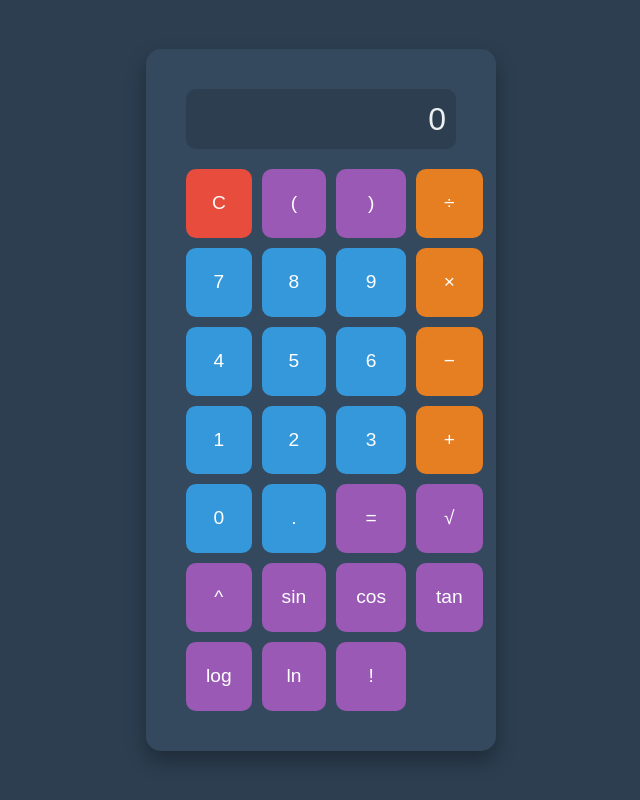
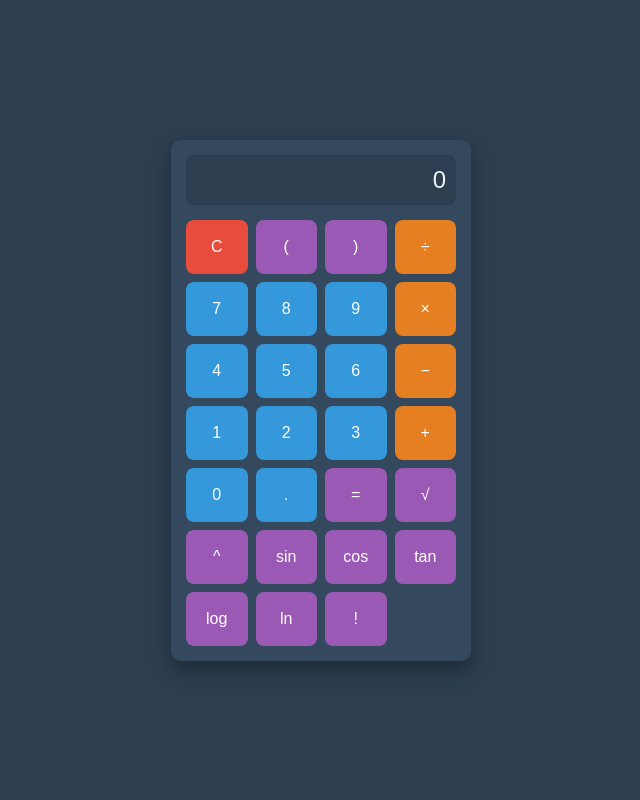
Before and after one commit to NIRMAL20062/Flask-Calculator, a plain HTML site: page templates/index.html in a window 1280 px wide. Shown: the whole page, without its empty margins (319-959 px from the left). Drawn offline with nearby package versions, Linux system fonts and the light colour scheme.

Commit message:
Css updated

```diff
--- a/templates/index.html
+++ b/templates/index.html
@@ -19,20 +19,20 @@
         }
         .calculator {
             background-color: #34495e;
-            padding: 40px;
-            border-radius: 15px;
+            padding: 15px;
+            border-radius: 10px;
             box-shadow: 0 10px 20px rgba(0, 0, 0, 0.3);
-            width: 350px;
+            width: 300px; /* Reduced width */
         }
         .calculator .display {
             background-color: #2c3e50;
             color: #ecf0f1;
-            font-size: 2em;
+            font-size: 1.5em; /* Reduced font size */
             text-align: right;
             padding: 10px;
-            border-radius: 10px;
-            margin-bottom: 20px;
-            height: 60px;
+            border-radius: 8px;
+            margin-bottom: 15px;
+            height: 50px; /* Reduced height */
             display: flex;
             align-items: center;
             justify-content: flex-end;
@@ -40,15 +40,15 @@
         .calculator .buttons {
             display: grid;
             grid-template-columns: repeat(4, 1fr);
-            gap: 10px;
+            gap: 8px; /* Reduced gap */
         }
         .calculator .buttons button {
             background-color: #3498db;
             color: white;
             border: none;
-            padding: 20px;
-            font-size: 1.2em;
-            border-radius: 10px;
+            padding: 15px; /* Reduced padding */
+            font-size: 1em; /* Reduced font size */
+            border-radius: 8px;
             cursor: pointer;
             transition: background-color 0.3s ease;
         }
```
